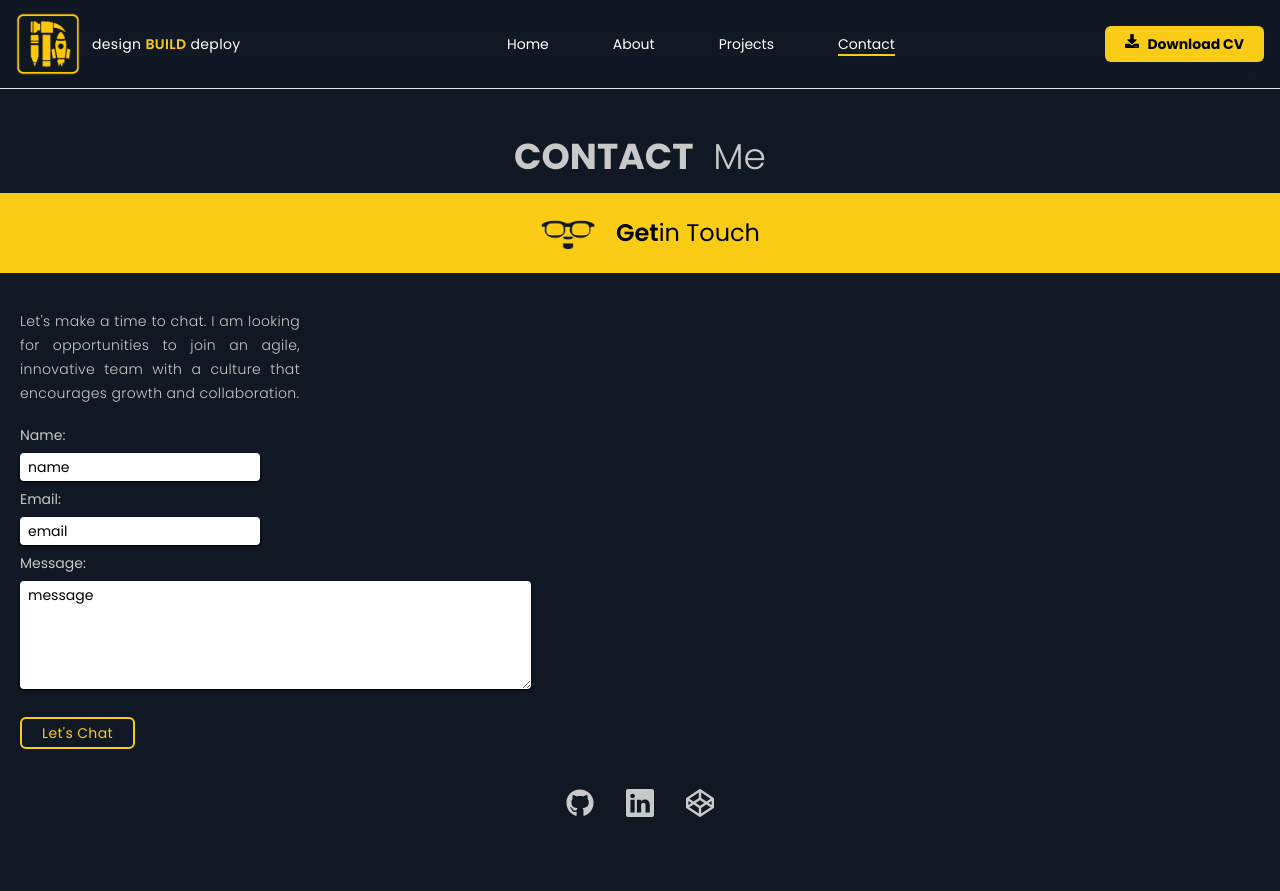
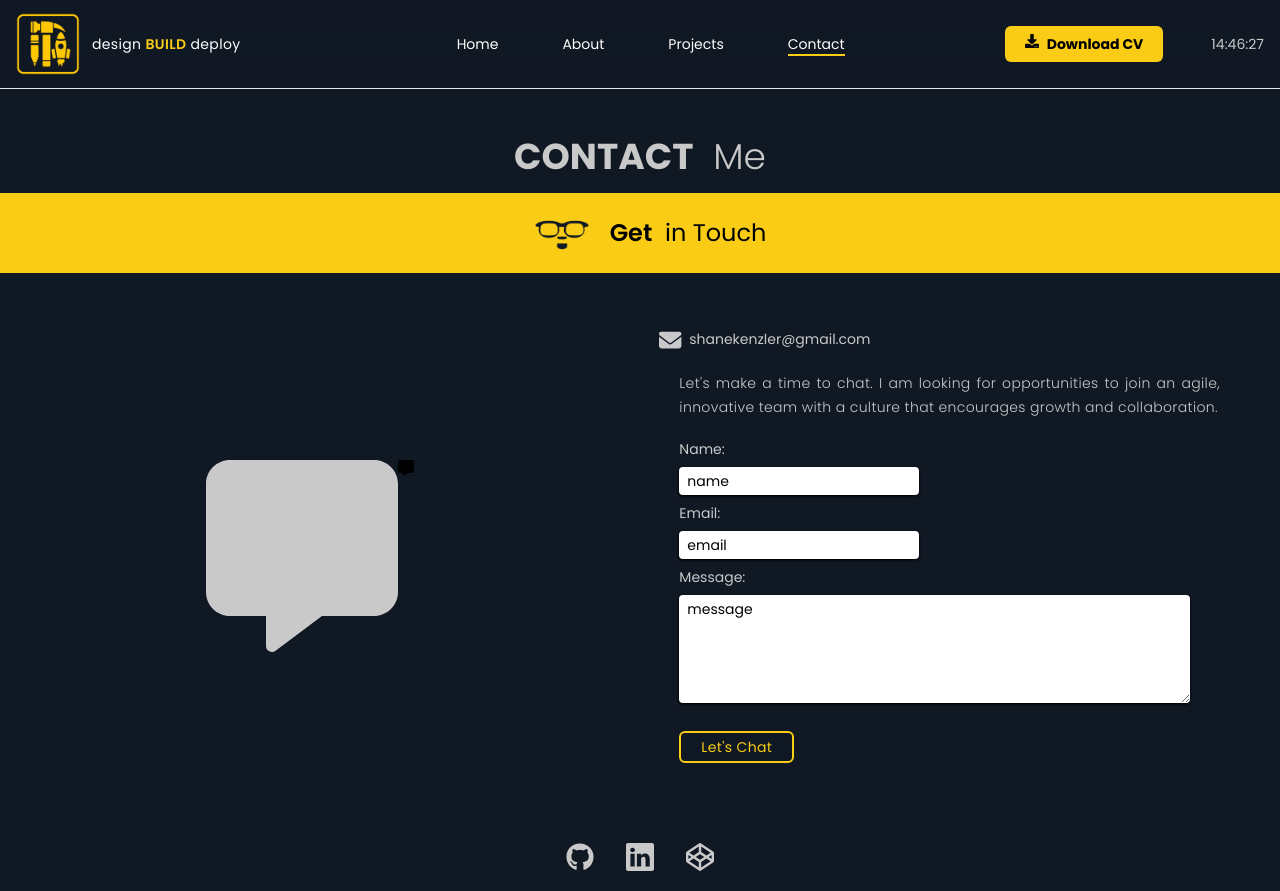
Before and after one commit to SKenzler/react-portfolio, a React (Vite) app: page /contact in a window 1280 px wide. Before the commit the page ends 837 px from the top, so only its background shows below. Built offline with nearby package versions, Linux system fonts and the light colour scheme; a web font is replaced by a local one.

Commit message:
Added animation to the Cooment Page and built a TimeDisplay Component

```diff
--- a/src/components/Navbar.jsx
+++ b/src/components/Navbar.jsx
@@ -4,6 +4,7 @@ import logo from "../assets/design-build-deploy-logo.png";
 import { FaBars, FaXmark } from "react-icons/fa6";
 import { FaDownload, FaGithub } from "react-icons/fa";
 import { NavLink } from "react-router-dom";
+import TimeDisplay from "../components/TimeDisplay";
 
 const Navbar = () => {
   const [mobileMenuOpen, setMobileMenuOpen] = useState(false);
@@ -89,6 +90,7 @@ const Navbar = () => {
               <FaDownload size={14} />
               Download CV
             </button>
+            <TimeDisplay />
           </div>
           <div className="lg:hidden md:flex flex-col justify-end">
             <button type="button" onClick={toggleHamburger}>
--- /dev/null
+++ b/src/components/TimeDisplay.jsx
@@ -0,0 +1,10 @@
+import React from "react";
+
+const TimeDisplay = () => {
+  const date = new Date();
+  const showTime =
+    date.getHours() + ":" + date.getMinutes() + ":" + date.getSeconds();
+  return <div className="text-[#C9C9C9] text-sm">{showTime}</div>;
+};
+
+export default TimeDisplay;
--- a/src/pages/Contact.jsx
+++ b/src/pages/Contact.jsx
@@ -2,8 +2,10 @@ import React from "react";
 import Navbar from "../components/Navbar";
 import contactImage from "../assets/contact-image.png";
 import { Link } from "react-router-dom";
-import { FaGithub, FaCodepen } from "react-icons/fa";
+import { FaGithub, FaCodepen, FaCommentAlt } from "react-icons/fa";
+import { FaMessage, FaEnvelope } from "react-icons/fa6";
 import { BsLinkedin } from "react-icons/bs";
+import { motion } from "framer-motion";
 
 const Contact = () => {
   return (
@@ -20,17 +22,33 @@ const Contact = () => {
             src={contactImage}
             alt="Contact glasses graphic"
           />
-          Get <span className="font-normal"> in Touch</span>
+          Get <span className="font-normal">&nbsp; in Touch</span>
         </div>
-        <p className="w-80 text-[#C9C9C9] text-sm/6 font-light text-justify tracking-wide p-5">
-          Let's make a time to chat. I am looking for opportunities to join an
-          agile, innovative team with a culture that encourages growth and
-          collaboration.
+        <div className="flex justify-center items-center">
+          <motion.div
+            className="w-full flex justify-center"
+            initial={{ opacity: 0 }}
+            animate={{ opacity: 1 }}
+            transition={{ duration: 2 }}
+          >
+            <FaMessage size={"12rem"} color="#C9C9C9" />
+            <FaCommentAlt />
+          </motion.div>
+          <div className="flex flex-col w-full p-10">
+            <div className="flex">
+              <FaEnvelope size={"1.4rem"} color="#C9C9C9" />
+              <h6 className="text-[#C9C9C9] text-sm font-nornmal text-start">
+                &nbsp; shanekenzler@gmail.com
+              </h6>
+            </div>
+            <p className="text-[#C9C9C9] text-sm/6 font-light text-justify tracking-wide p-5">
+              Let's make a time to chat. I am looking for opportunities to join
+              an agile, innovative team with a culture that encourages growth
+              and collaboration.
             </p>
-      </div>
-      <form className="flex flex-col w-80 justify-start items-start px-5">
+            <form className="flex flex-col justify-start items-start px-5">
               <label
-          for="name-feild"
+                htmlFor="name-feild"
                 className="text-[#C9C9C9] text-start text-sm mb-2"
               >
                 Name:
@@ -43,7 +61,7 @@ const Contact = () => {
                 className="w-60 shadow shadow-black text-sm text-black placeholder-black appearance-none focus:outline-none rounded px-2 py-1 mb-2"
               ></input>
               <label
-          for="email-feild"
+                htmlFor="email-feild"
                 className="text-[#C9C9C9] text-start text-sm mb-2"
               >
                 Email:
@@ -56,7 +74,7 @@ const Contact = () => {
                 className="w-60 shadow shadow-black text-sm text-black placeholder-black appearance-none focus:outline-none rounded px-2 py-1 mb-2"
               ></input>
               <label
-          for="message-feild"
+                htmlFor="message-feild"
                 className="text-[#C9C9C9] text-start text-sm mb-2"
               >
                 Message:
@@ -76,6 +94,8 @@ const Contact = () => {
                 Let's Chat
               </button>
             </form>
+          </div>
+        </div>
         <div className="flex justify-center items-center gap-8 m-5">
           <Link to="https://github.com/SKenzler" target="_blank">
             <div className="hover:scale-125 cursor-pointer">
@@ -96,6 +116,7 @@ const Contact = () => {
             </div>
           </Link>
         </div>
+      </div>
     </>
   );
 };
--- a/src/pages/Home.jsx
+++ b/src/pages/Home.jsx
@@ -15,7 +15,7 @@ const Home = () => {
           className="w-3/4 flex flex-col justify-center items-center text-[#C9C9C9] mt-5 p-5"
           initial={{ opacity: 0 }}
           animate={{ opacity: 1 }}
-          transition={{ duration: 2, delay: 1, ease: easeIn }}
+          transition={{ duration: 2, delay: 5, ease: easeIn }}
         >
           <h1 className="text-5xl sm:text-6xl lg:text-7xl font-medium tracking-wide p-2">
             Frontend <span className="font-black uppercase">Developer</span>
@@ -39,11 +39,11 @@ const Home = () => {
         </motion.div>
         <motion.div
           className="flex justify-end items-center"
-          initial={{ opacity: 0, x: 50 }}
+          initial={{ opacity: 0, x: 500 }}
           whileInView={{
             opacity: 1,
             x: 0,
-            transition: { duration: 1 },
+            transition: { duration: 3, delay: 2, ease: easeIn },
           }}
           viewport={{ once: true }}
         >
```
Lines whose indentation alone changed are shown as unchanged.
